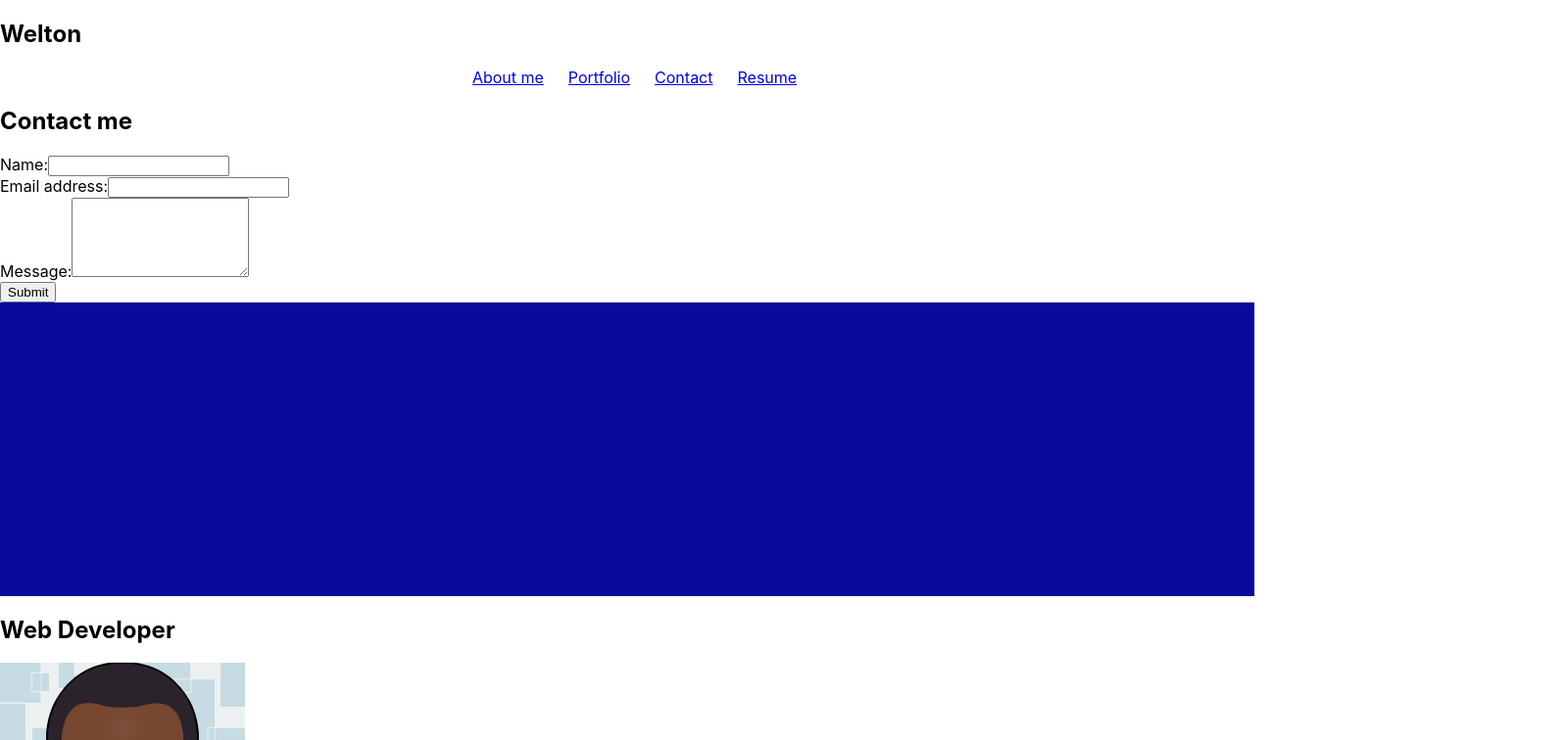
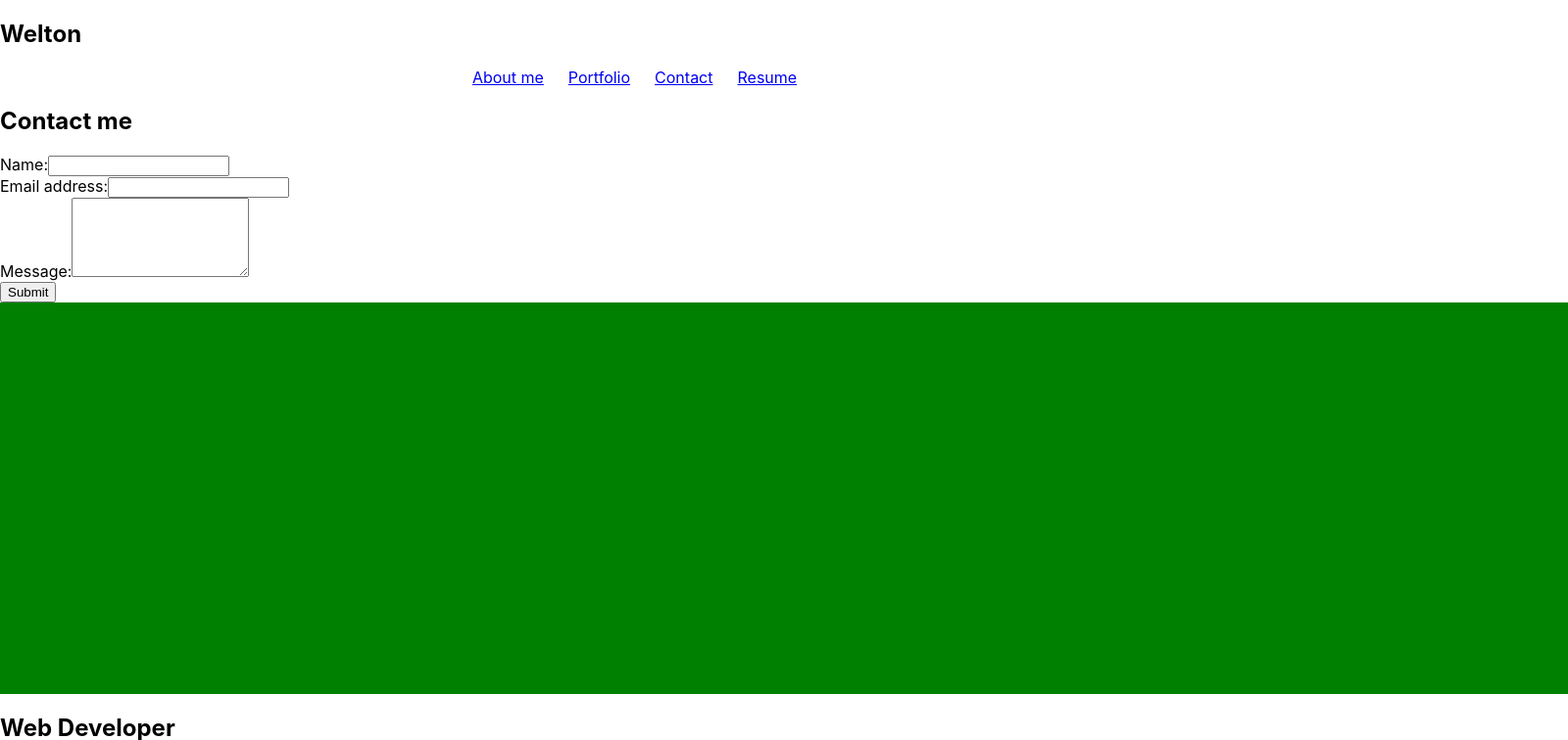
Before and after one commit to melwel74/React-Tion, a React (Create React App) app in the folder photo-port/: page / in a window 1280 px wide. Shown: the top 756 px of the page at 98% size, 1600 px wide, since content can reach past the window. Built offline with nearby package versions, Linux system fonts and the light colour scheme.

Commit message:
commit on main

```diff
--- a/photo-port/src/App.js
+++ b/photo-port/src/App.js
@@ -1,3 +1,4 @@
+import { useState } from 'react';
 import React from 'react';
 import Nav from './components/Nav';
 import About from './components/About';
@@ -6,8 +7,8 @@ import './App.css';
 import Gallery from './components/Gallery';
 
 
-function App() {
-
+function App(props) {
+  const [contactSelected, setContactSelected] = useState(false);
   return (
 
     <div>
--- a/photo-port/src/components/About/index.js
+++ b/photo-port/src/components/About/index.js
@@ -5,7 +5,7 @@ function About() {
     return (
         <section className="my-5">
 
-            <div className="my-2" style={{ width: "100%", backgroundColor: '#090C9B', height: '300px' }}  ></div>
+            <div className="my-2" style={{ width: "125%", backgroundColor: 'green', height: '400px' }}  ></div>
             <h2 id='about'>
                 Web Developer
 
--- a/photo-port/src/components/Gallery/index.js
+++ b/photo-port/src/components/Gallery/index.js
@@ -1,9 +1,9 @@
 import React from 'react';
 import Project from '../Project';
 import image1 from '../../assets/small/commercial/1.jpg';
-import image2 from '../../assets/small/commercial/2.jpg';
-import image3 from '../../assets/small/commercial/3.jpg';
-import image4 from '../../assets/small/commercial/4.jpg';
+import image2 from '../../assets/small/portraits/3.jpg';
+import image3 from '../../assets/small/food/1.jpg';
+import image4 from '../../assets/small/landscape/4.jpg';
 
 function Gallery() {
     return (
--- a/photo-port/src/components/Nav/index.js
+++ b/photo-port/src/components/Nav/index.js
@@ -1,7 +1,7 @@
+import { useState } from 'react';
 import React from 'react';
 import './style.css';
 function Nav() {
-
     return (
 
         <header>
```
Also changed, not shown: photo-port/src/assets/small/commercial/5.jpeg (renamed from photo-port/src/assets/small/commercial/cartoon-avatar-creator-thumbnail.jpeg), photo-port/src/assets/small/commercial/7.jpeg (renamed from photo-port/src/assets/small/commercial/React Tion.jpeg).
